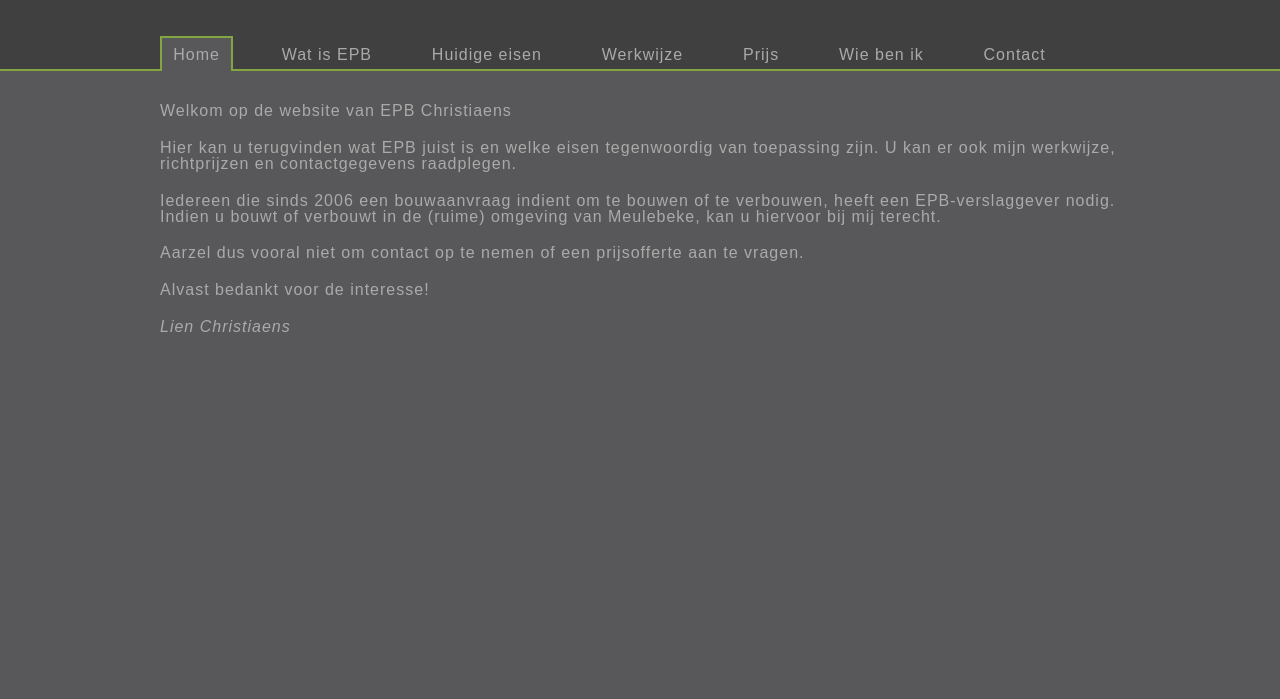
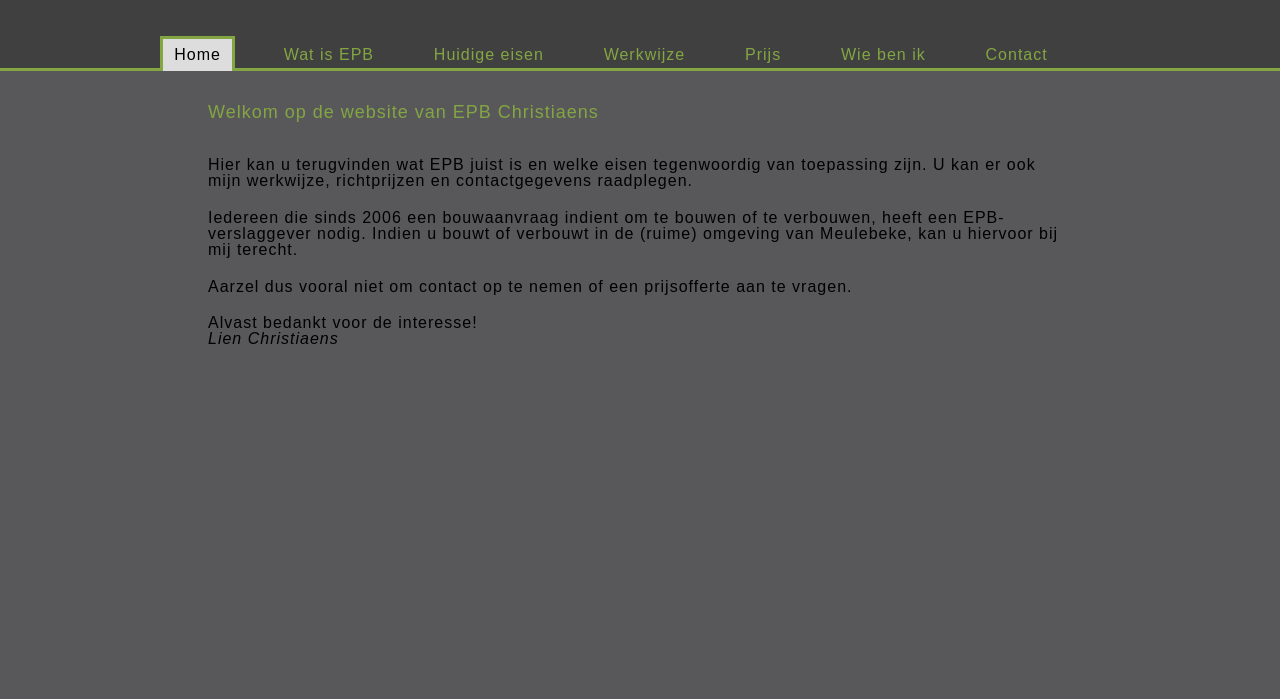
Before and after one commit to epb-christiaens/epb-christiaens.github.com, a plain HTML site: page index.html in a window 1280 px wide. Shown: the part 101-800 px from the top of the page. Drawn offline with Linux system fonts and the light colour scheme; some packages are replaced by stand-ins of ours; a web font is replaced by a local one.

Commit message:
Bij Lien thuis

```diff
--- a/index.html
+++ b/index.html
@@ -36,13 +36,14 @@
 		<div id="main">
 			<div class="main">
 			<section class="content">
-			<p>Welkom op de website van EPB Christiaens</p>
+			<h1>Welkom op de website van EPB Christiaens</h1>
 
 			<p>Hier kan u terugvinden wat EPB juist is en welke eisen tegenwoordig van toepassing zijn. U kan er ook mijn werkwijze, richtprijzen en contactgegevens raadplegen.</p>
 			<p>Iedereen die sinds 2006 een bouwaanvraag indient om te bouwen of te verbouwen, heeft een EPB-verslaggever nodig. Indien u bouwt of verbouwt in de (ruime) omgeving van Meulebeke, kan u hiervoor bij mij terecht.</p>
 			<p>Aarzel dus vooral niet om contact op te nemen of een prijsofferte aan te vragen.</p>
-			<p>Alvast bedankt voor de interesse!</p>
-			<i>Lien Christiaens</i>
+			<p>Alvast bedankt voor de interesse!<br />
+			<i>Lien Christiaens</i></p>
+
 			</section>
 			</div>
 		</div>
--- a/sass/screen.scss
+++ b/sass/screen.scss
@@ -6,17 +6,19 @@
 @import "compass";
 @import "compass/reset";
 
-$separator: 2px;
+$separator: 3px;
 $headerHeight: 140px;
 $bodyWidth: 1440px;
 $siteWidth: 960px;
 $menuItems: 6;
 $navHeight: 35px;
 
-$darkGray: #404040; /* */
+/* $darkGray: #404040; */
+$darkGray: #404040; /* #A0A0A0 */
 $lightGray: #58585A; /* #A0A0A0 */
+$contentBgColor: #DDD; /* #A0A0A0 */
 $green: #83A642;
-$text: #AAA;
+$text: #000;
 
 $prefixes: ("-webkit-","-moz-", "-o-", "");
 @mixin selection($color, $background) {
@@ -28,15 +30,28 @@ $prefixes: ("-webkit-","-moz-", "-o-", "");
     }
 }
 
+html {
+
+}
+
 body {
+	background-color: $lightGray;
+	@include filter-gradient($contentBgColor, $lightGray, horizontal); // IE6-9 fallback on horizontal gradient
+	@include background-image(radial-gradient(center top, ellipse cover,  $contentBgColor 50%,$lightGray 100%));
 	@include selection(white, $green);
 	font: {
 		family: Arial, Verdana, sans-serif;
 	}
 	color: $text;
 	line-height: 1;
-	background-color: $lightGray;
+	height: 100%;
 	letter-spacing: 1px;
+	height: 100%;
+	position: absolute;
+	top: 0;
+	bottom: 0;
+	left: 0;
+	right: 0;
 /*
 	max-width: $bodyWidth;
 */
@@ -56,6 +71,7 @@ header {
 	width: 100%;
 	min-width: $siteWidth;
 	background-color: $darkGray;
+
 	margin: {
 		left: auto;
 		right: auto;
@@ -68,10 +84,14 @@ header {
 
 	.top {
 		height: $headerHeight - $navHeight;
+		color: $green;
 		h1 {
-			color: $green;
+
 			font-size: 50px;
 			font-weight: 900;
+		}
+		h2 {
+			margin-left: 3px;
 		}
 	}
 
@@ -95,13 +115,22 @@ header {
 				padding-left: 0.7em;
 				padding-right: 0.7em;
 				line-height: $navHeight - $separator;
+
+				a {
+					text-decoration: none;
+					color: $green;
+				}
 			}
 
 			li.active {
 				border-top: $separator solid $green;
 				border-left: $separator solid $green;
 				border-right: $separator solid $green;
-				background-color: $lightGray;
+				background-color: $contentBgColor;
+
+				a {
+					color: $text;
+				}
 			}
 
 			li:hover {
@@ -117,17 +146,38 @@ header {
 			}
 		}
 
-		a {
-			text-decoration: none;
-			color: $text;
-		}
+
 	}
 }
 
 #main {
-	margin-top: 2em;
+
+}
+.main {
+	width: $siteWidth;
+	background-color: rgba($contentBgColor,0);
+
+
+	margin: {
+		left:auto;
+		right: auto;
+	}
 }
 
+section.content {
+	margin: {
+		top: 2em;
+		bottom: 2em;
+
+		}
+		width: 90%;
+
+	h1 {
+		color: $green;
+		font-size: 18px;
+		margin-bottom: 2em;
+	}
+}
 .content {
 		width: $siteWidth;
 		height: 100%;
@@ -142,7 +192,7 @@ header {
 	}
 
 .centered {
-	width: $siteWidth - 200;
+	width: 580px;
 	margin: {
 		left: auto;
 		right: auto;
@@ -199,9 +249,10 @@ table {
 	}
 
 	th {
-		background-color: $darkGray;
+		background-color: $lightGray;
 		font-weight: 900;
 		padding-left: 4px;
+		color: $green;
 	}
 }
 
@@ -213,3 +264,7 @@ b {
 	color: $green;
 	font-weight: 600;
 }
+
+img {
+	width: 580px;
+}
```
Also changed, not shown: contact.html (+2 -0 lines), eisen.html (+4 -1 lines), epb.html (+5 -3 lines), prijs.html (+2 -0 lines), werkwijze.html (+2 -0 lines), wiebenik.html (+2 -0 lines), img/epb.png, stylesheets/screen.css.
